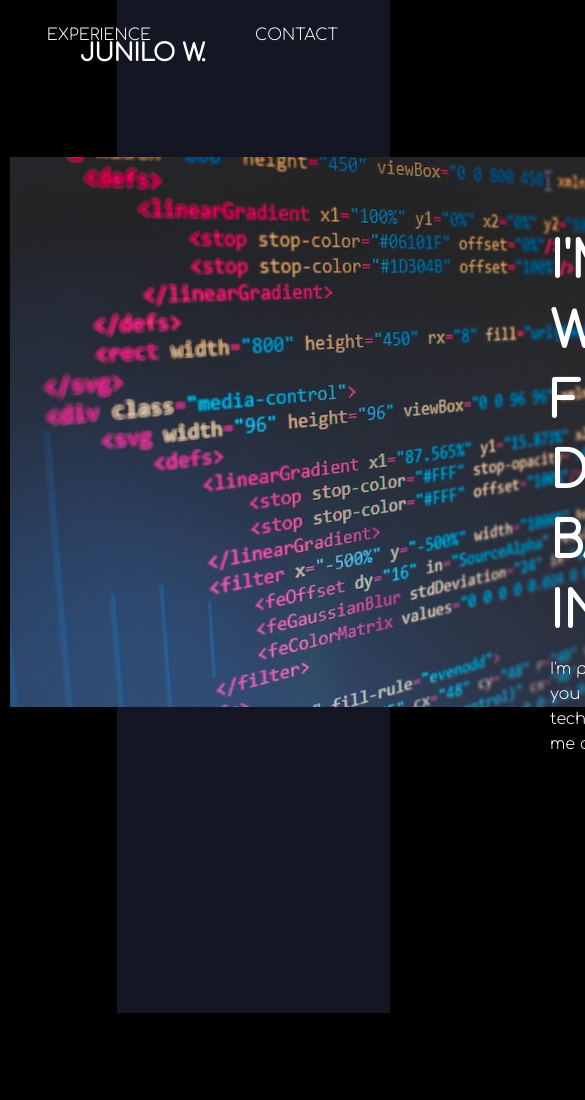
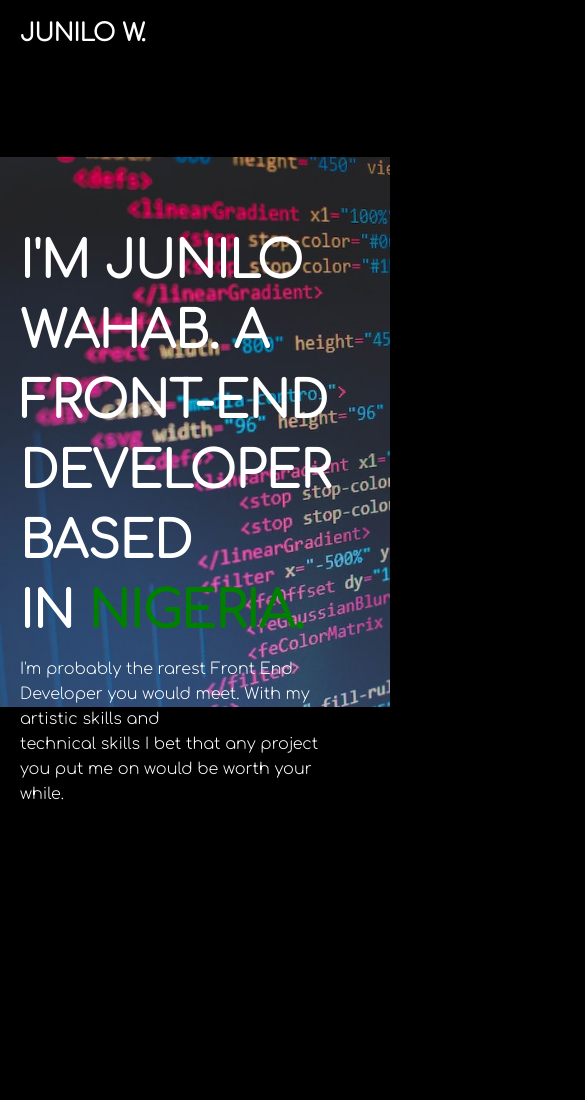
Before and after one commit to JohnsonDaniyan/juni, a plain HTML site: page frontend page/fed.html in a window 390 px wide. Shown: the top 1100 px of the page, 585 px wide, since content can reach past the window. Drawn offline with Linux system fonts and the light colour scheme.

Commit message:
RESPONSIVE DESIGN FOR MOBILE

```diff
--- a/frontend page/fed.css
+++ b/frontend page/fed.css
@@ -346,3 +346,30 @@ input#submit{
     background-image: url(../portfolio_images/DSC_4379.JPG);
     background-size: contain;
 }
+
+
+
+@media screen and (max-width: 500px){
+    #grey_nav{
+        display: none;
+    }
+
+    .bio{
+        left: -530px;
+        width: 300px;
+    }
+
+    .bio.show{
+        transform: translate(0px);
+    }
+
+    .image{
+        width: 100vw;
+        left: -90px;
+    }
+
+    #intro h2{
+        margin-left: 20px;
+        top: 20px;
+    }
+}
```
